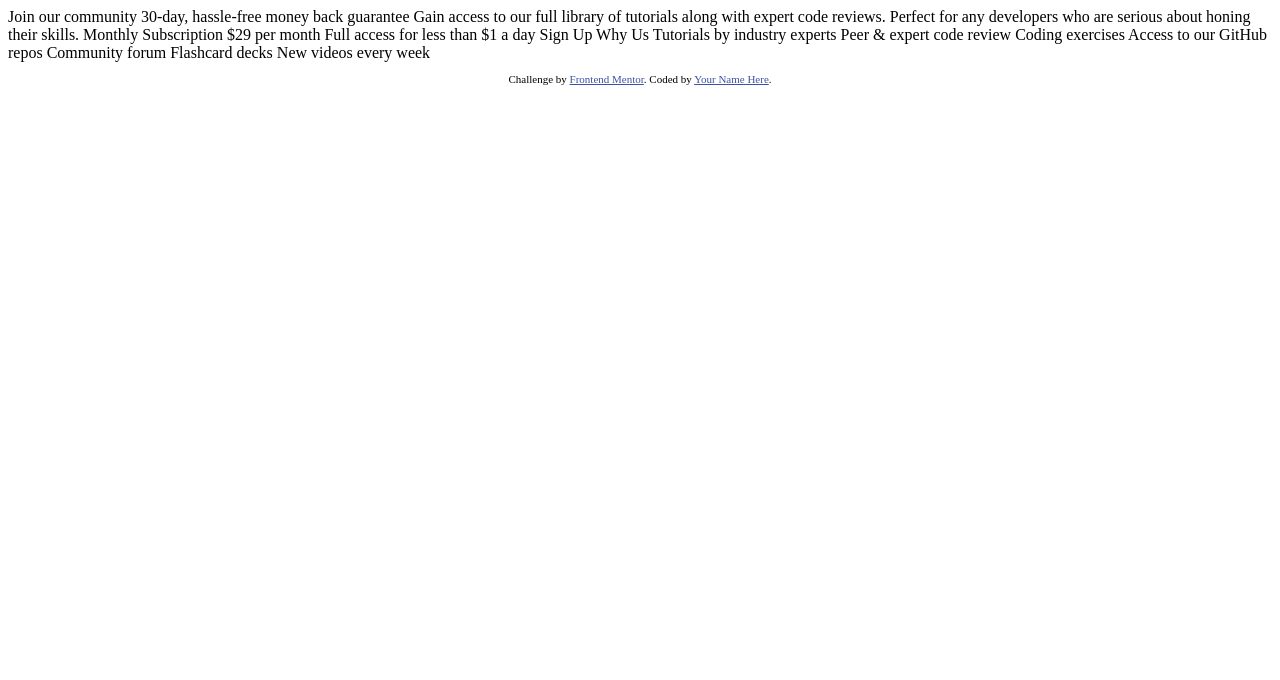
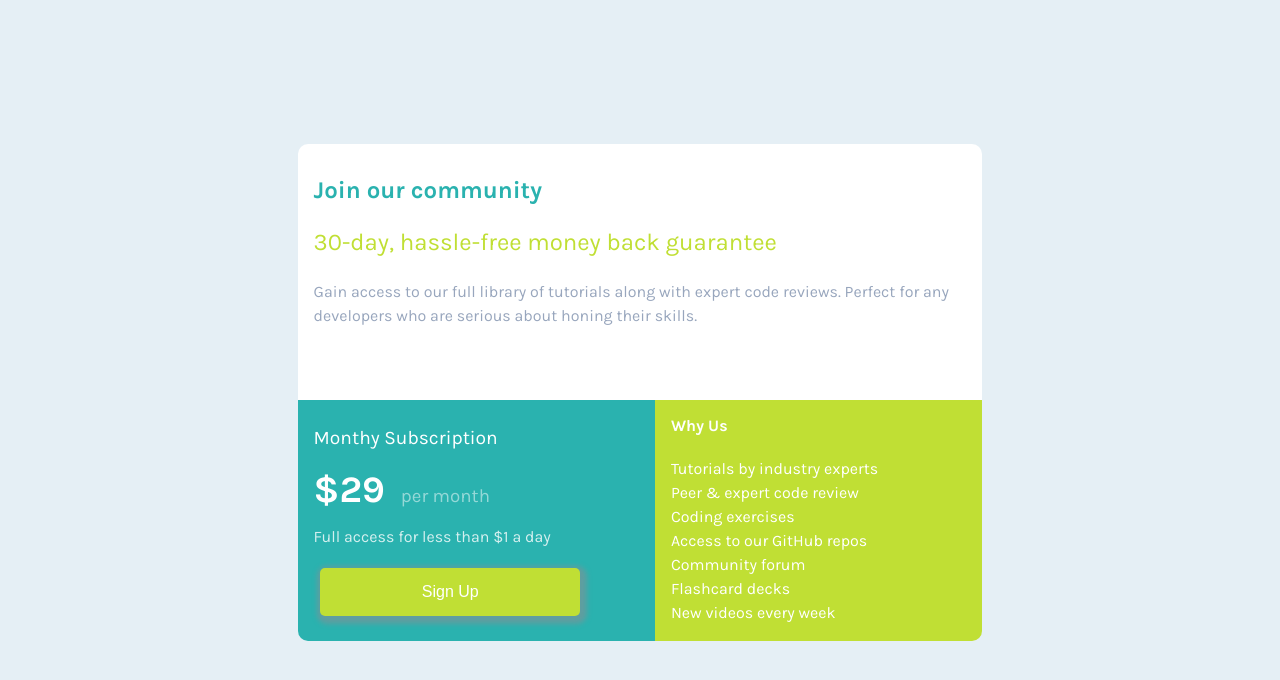
Before and after one commit to roseandlily33/SinglePriceGrid, a plain HTML site: page index.html in a window 1280 px wide. Drawn offline with Linux system fonts and the light colour scheme.

Commit message:
Finished the project

```diff
--- a/index.html
+++ b/index.html
@@ -5,46 +5,43 @@
   <meta name="viewport" content="width=device-width, initial-scale=1.0"> <!-- displays site properly based on user's device -->
 
   <link rel="icon" type="image/png" sizes="32x32" href="./images/favicon-32x32.png">
+  <link rel="preconnect" href="https://fonts.googleapis.com">
+<link rel="preconnect" href="https://fonts.gstatic.com" crossorigin>
+<link href="https://fonts.googleapis.com/css2?family=Karla:wght@400;700&display=swap" rel="stylesheet">
+<link rel="stylesheet" href="style.css">
 
   <title>Frontend Mentor | Single Price Grid Component</title>
-
-  <!-- Feel free to remove these styles or customise in your own stylesheet 👍 -->
-  <style>
-    .attribution { font-size: 11px; text-align: center; }
-    .attribution a { color: hsl(228, 45%, 44%); }
-  </style>
 </head>
 <body>
-  Join our community
+  <div id="outerCont">
+  <main id="container">
+    <section id="top">
+      <h1>Join our community</h1>
+      <h2>30-day, hassle-free money back guarantee</h2>
+      <p>Gain access to our full library of tutorials along with expert code reviews.
+        Perfect for any developers who are serious about honing their skills.</p>
+    </section>
+    <div id="wrapper">
+    <section id="middle">
+      <h2>Monthy Subscription</h2>
+      <h3><strong>&dollar;29</strong><span>per month</span></h3>
+      <h4>Full access for less than &dollar;1 a day</h4>
+      <button>Sign Up</button>
 
-  30-day, hassle-free money back guarantee
+    </section>
+    <section id="bottom">
+      <h5>Why Us</h5>
+      <p>Tutorials by industry experts <br/>
+        Peer &amp; expert code review <br/>
+        Coding exercises <br/>
+        Access to our GitHub repos <br/>
+        Community forum <br />
+        Flashcard decks <br/>
+        New videos every week</p>
 
-  Gain access to our full library of tutorials along with expert code reviews.
-  Perfect for any developers who are serious about honing their skills.
-
-  Monthly Subscription
-
-  &dollar;29 per month
-
-  Full access for less than &dollar;1 a day
-
-  Sign Up
-
-  Why Us
-
-  Tutorials by industry experts
-  Peer &amp; expert code review
-  Coding exercises
-  Access to our GitHub repos
-  Community forum
-  Flashcard decks
-  New videos every week
-
-  <footer>
-    <p class="attribution">
-      Challenge by <a href="https://www.frontendmentor.io?ref=challenge" target="_blank">Frontend Mentor</a>.
-      Coded by <a href="#">Your Name Here</a>.
-    </p>
-  </footer>
+    </section>
+    </div>
+  </div>
+  </main>
 </body>
 </html>
--- /dev/null
+++ b/style.css
@@ -0,0 +1,139 @@
+
+*{
+    box-sizing: border-box;
+    margin: 0;
+    padding: 0;
+}
+:root{
+    --Cyan: hsl(179, 62%, 43%);
+--BrightYellow: hsl(71, 73%, 54%);
+--LightGray: hsl(204, 43%, 93%);
+--GrayishBlue: hsl(218, 22%, 67%);
+--bodyFontSize: 16px;
+--fontFamily :'Karla', sans-serif;
+}
+body{
+    background-color: var(--LightGray);
+
+}
+#outerCont{
+    padding: 10%;
+}
+#container{
+    font-family: var(--fontFamily);
+    display: flex;
+    flex-direction: column;
+    height: 90%;
+    width: 70%;
+    flex: 5 2 auto;
+    padding: 1em;
+    justify-content: center;
+    margin: 0 auto;
+    font-weight: 700;
+
+}
+#top{
+    background-color: white;
+    border-top-left-radius: 10px;
+    border-top-right-radius: 10px;
+    padding: 1em;
+
+}
+#top h1{
+    color: var(--Cyan);
+    font-weight: 700;
+    font-size: 1.5rem;
+    padding-bottom: 1em;
+
+}
+#top h2{
+    color: var(--BrightYellow);
+    font-weight: 400;
+    padding-bottom: 1em;
+}
+#top p{
+    color: var(--GrayishBlue);
+    font-weight: 400;
+    line-height: 1.5em;
+
+}
+#middle{
+    background-color: var(--Cyan);
+    color: white;
+    padding: 1em;
+
+}
+#middle h2{
+    font-weight: 400;
+    font-size: 1.2rem;
+    padding-top: 0.5em;
+    padding-bottom: 1em;
+}
+#middle span{
+    font-weight: 200;
+    opacity: 50%;
+
+}
+#middle strong{
+    font-size: 2em;
+    font-weight: 700;
+    padding-right: 1rem;
+    padding-bottom: 1em;
+}
+#middle h4{
+    font-weight: 300;
+    opacity: 80%;
+    padding-block: 1em;
+}
+button{
+    background-color: var(--BrightYellow);
+    color: white;
+    font-size: 1rem;
+    border: none;
+    text-align: center;
+    border-radius: 5px;
+    width: 80%;
+    margin: 2%;
+    padding: 15px 30px;
+    box-shadow: 2px 3px 5px 5px cadetblue;
+
+}
+button:hover{
+    background-color: var(--GrayishBlue);
+}
+#bottom{
+    background-color: var(--BrightYellow);
+    color: white;
+    padding: 1em;
+    border-bottom-left-radius: 10px;
+    border-bottom-right-radius: 10px;
+
+}
+#bottom h5{
+    font-weight: 700;
+    font-size: 1rem;
+    padding-bottom: 1.4em;
+}
+#bottom p{
+    line-height: 1.5rem;
+    font-weight: 400;
+
+}
+@media screen and (min-width: 768px){
+    #wrapper{
+        display: flex;
+        flex-direction: row;
+    }
+    #top{
+        height:16em;
+        padding-block: 2em;
+    }
+    #middle{
+     border-bottom-left-radius: 10px;
+     flex-grow: 2;
+    }
+    #bottom{
+        border-bottom-left-radius: 0px;
+        flex-grow: 2;
+    }
+}
```
Also changed, not shown: 1 other file.
